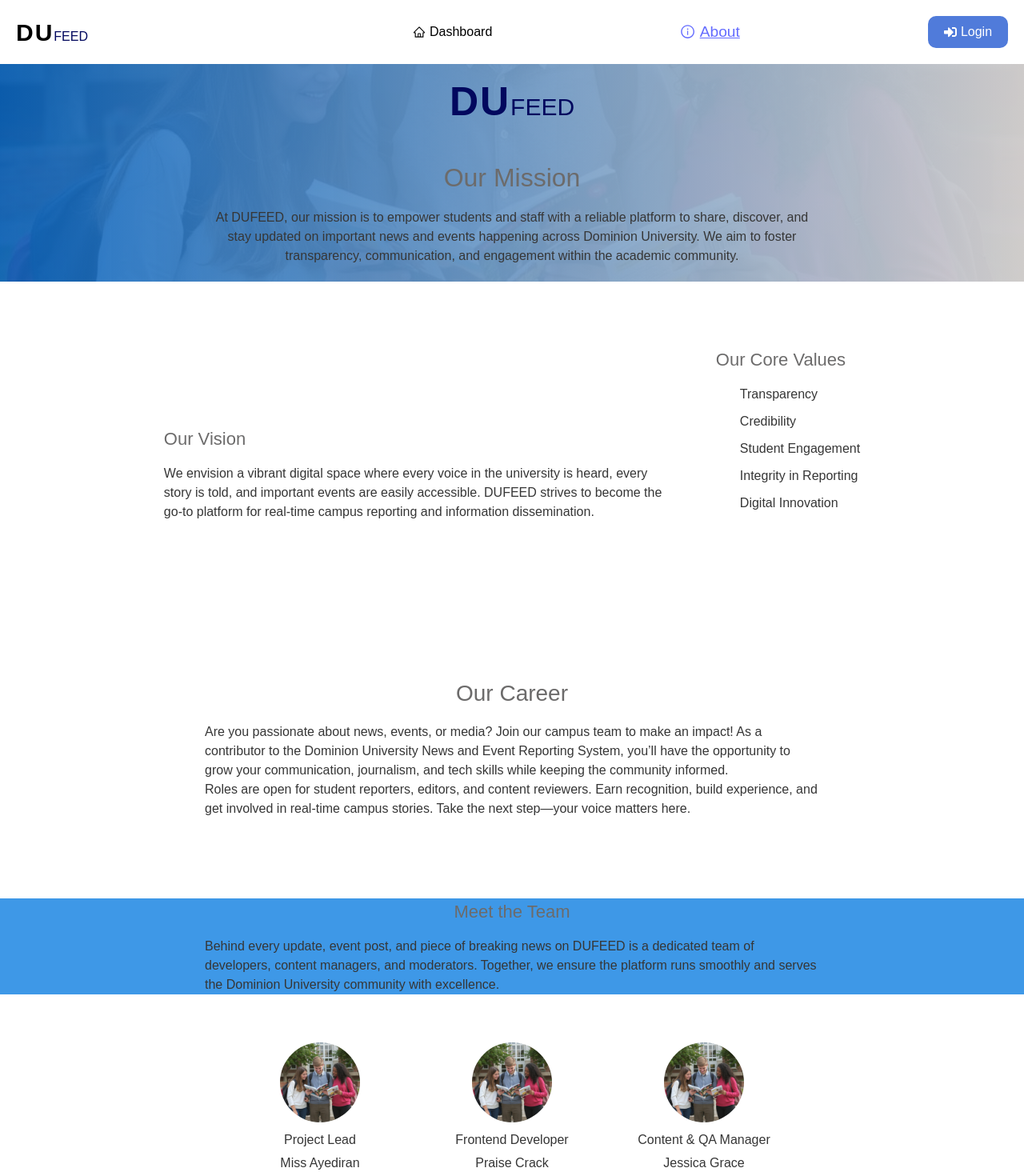
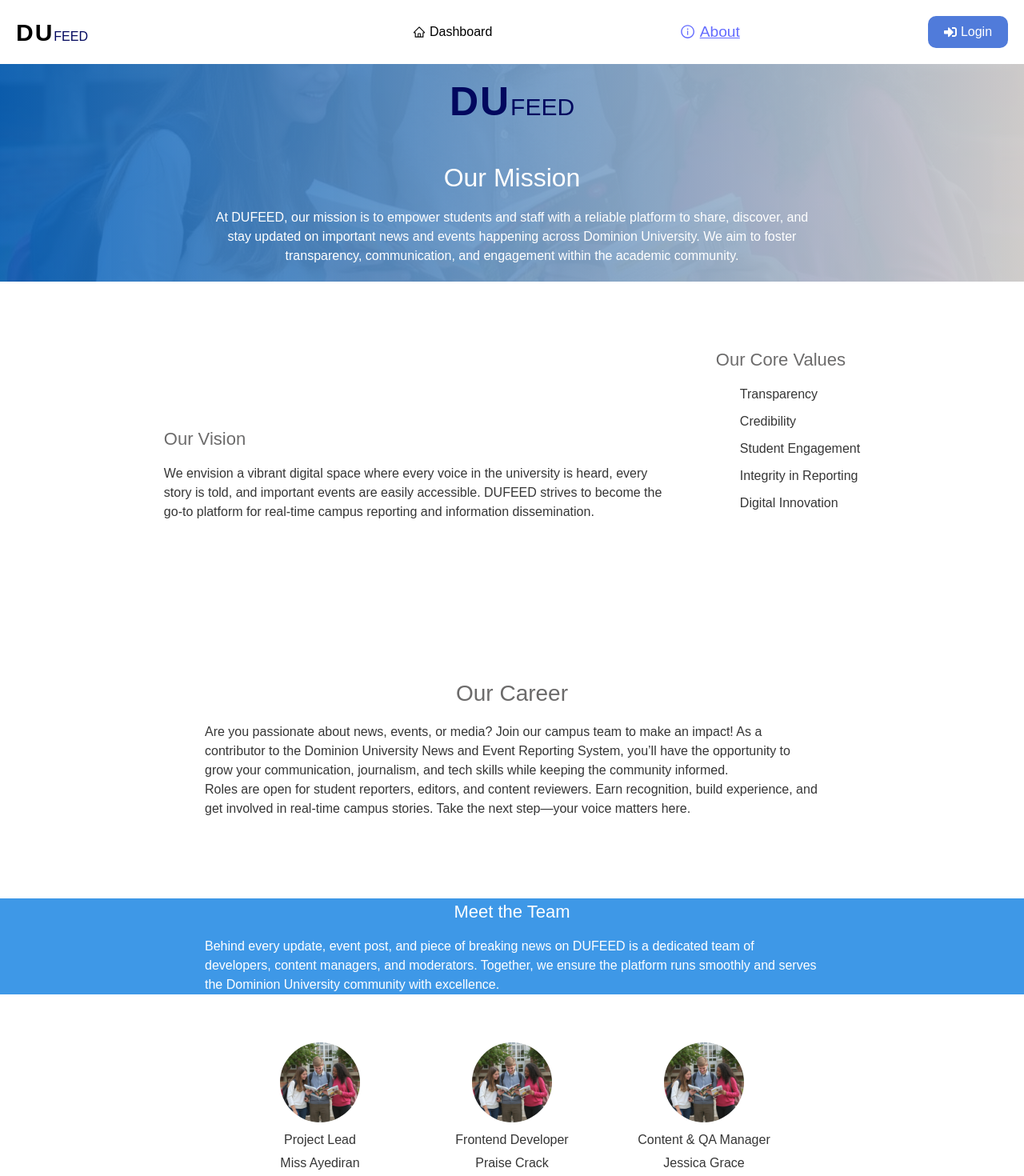
Before and after one commit to praisecracks/News-and-Event-Sys, a React (Vite) app: page /about in a window 1280 px wide. Shown: the top 1470 px of the page at 80% size. Built offline with nearby package versions, Linux system fonts and the light colour scheme; no server answers.

Commit message:
your commit message

```diff
--- a/src/Conponents/About/Mission.jsx
+++ b/src/Conponents/About/Mission.jsx
@@ -10,8 +10,8 @@ function Mission() {
         <div className="logo" style={{textAlign: "center", fontSize: "30px", marginBottom: "40px"}}>
           <b style={{fontFamily: "fantasy", letterSpacing: "2px", fontSize: "50px", paddingTop: "10px"}}>DU</b>FEED
         </div>
-        <h1>Our Mission</h1>
-        <p>
+        <h1 style={{color: "#fff"}}>Our Mission</h1>
+        <p style={{color: "#fff"}}>
           At DUFEED, our mission is to empower students and staff with a reliable platform
           to share, discover, and stay updated on important news and events happening across
           Dominion University. We aim to foster transparency, communication, and engagement within the academic community.
--- a/src/Conponents/About/Team.jsx
+++ b/src/Conponents/About/Team.jsx
@@ -6,8 +6,8 @@ function Team() {
     <div>
       <div className="team">
         <div className="team-heading">
-          <h2>Meet the Team</h2>
-          <p>
+          <h2 style={{color: "#fff"}}>Meet the Team</h2>
+          <p style={{color: "#fff"}}>
             Behind every update, event post, and piece of breaking news on DUFEED
             is a dedicated team of developers, content managers, and moderators.
             Together, we ensure the platform runs smoothly and serves the Dominion University community with excellence.
--- a/src/Conponents/Home/Home.css
+++ b/src/Conponents/Home/Home.css
@@ -25,7 +25,7 @@ button{
     align-items: center;
     height: fit-content;
     width: 270px;
-    /* height: 410px; */
+    height: 410px;
     padding: 20px 10px;
     border: 1px solid #e6e5e5;
     background-color: #fcfeff;
@@ -94,10 +94,9 @@ button{
     align-items: center;
     display: flex;
     /* background-color: #02085e; */
-    /* height: 100%; */
     width: 100%;
     padding: 10px;
-    bottom: auto;
+    bottom: 0%;
 }
 .report .review .like{
     font-size: 12px;
--- a/src/Conponents/Home/ReportContainer.jsx
+++ b/src/Conponents/Home/ReportContainer.jsx
@@ -43,7 +43,7 @@ function ReportContainer() {
                                         <img className="report-imgg" src={data.image} alt="" />
                                     ) : (
                                         <div className="news-only">
-                                            <h1 style={{ textAlign: "center" }}>News...</h1>
+                                            <h1 style={{ textAlign: "center" }}>DU Local News</h1>
                                             <p>Image isn't available for this news.</p>
                                         </div>
                                     )}
```
